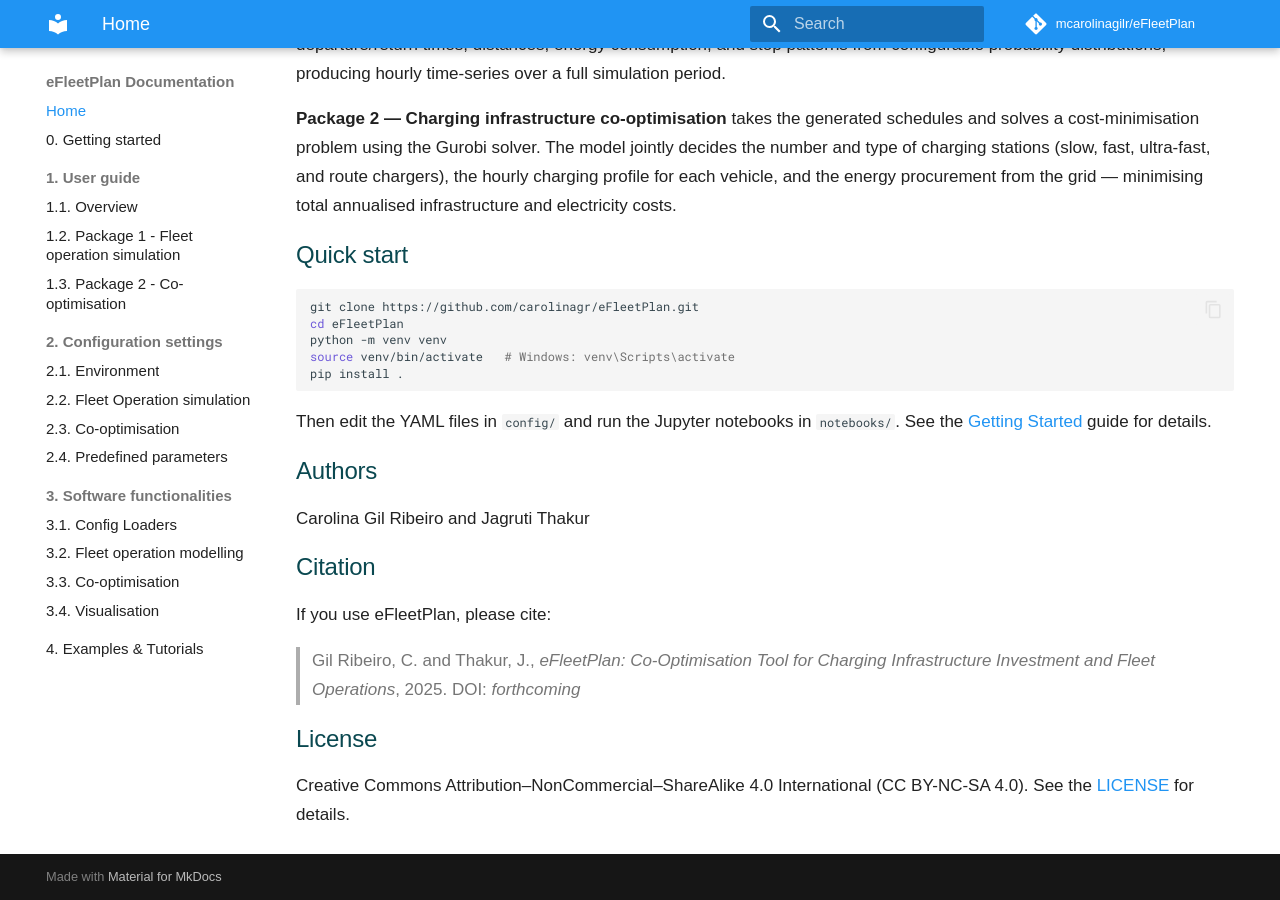
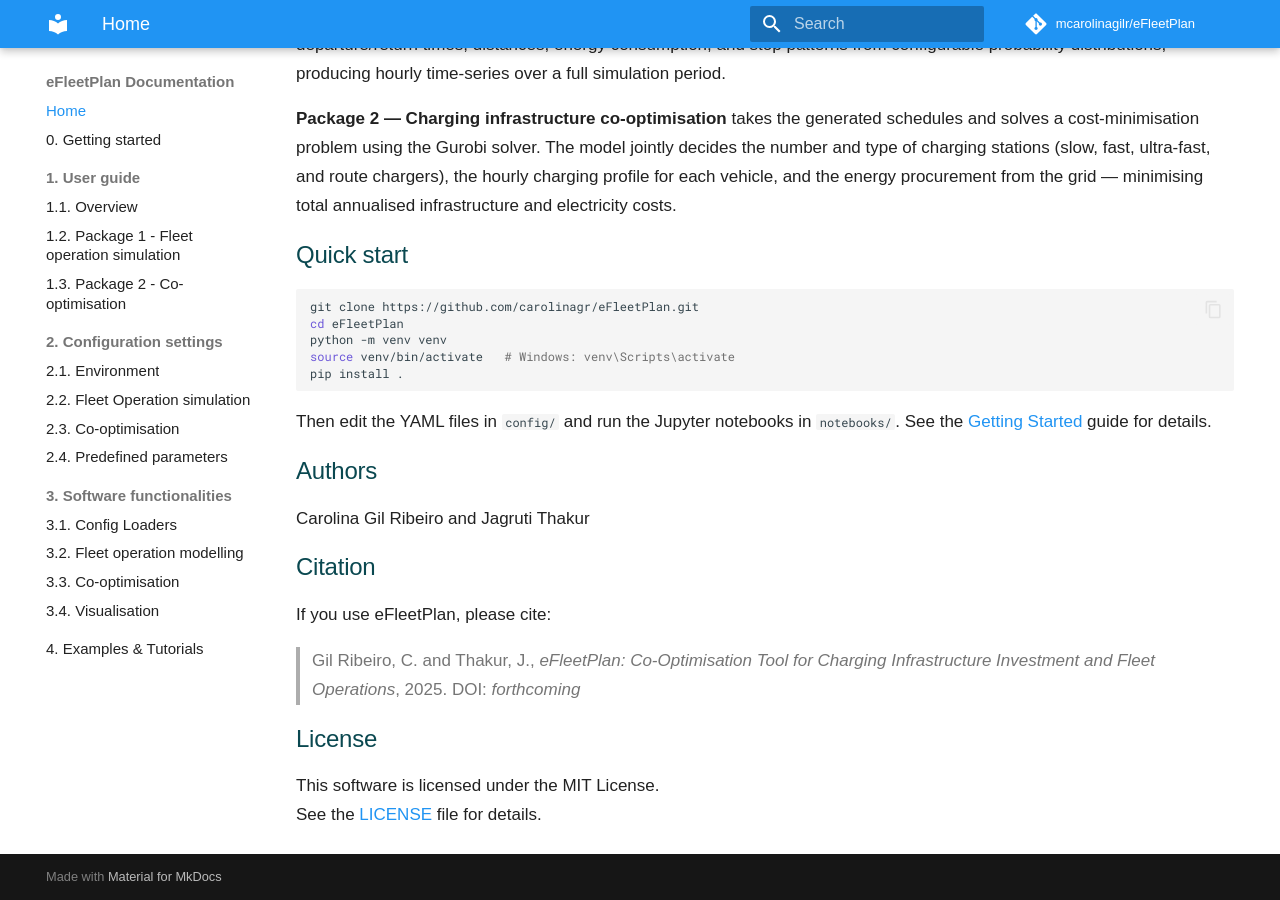
Before and after one commit to mcarolinagilr/eFleetPlan, an MkDocs documentation site: the page built from docs/index.md, in a window 1280 px wide and 900 px high, scrolled down 1058 px. Built offline with MkDocs 1.6.1 and Material for MkDocs 9.7.7, drawn with Linux system fonts in a browser that asks for light colours; some web fonts are replaced; comment, search, counter and statistics services are not loaded.

Commit message:
change license to MIT

```diff
--- a/docs/index.md
+++ b/docs/index.md
@@ -48,5 +48,5 @@ If you use eFleetPlan, please cite:
 
 ## License
 
-Creative Commons Attribution–NonCommercial–ShareAlike 4.0 International (CC BY-NC-SA 4.0).
-See the [LICENSE](https://creativecommons.org/licenses/by-nc-sa/4.0/) for details.
+This software is licensed under the MIT License.
+See the [LICENSE](./LICENSE) file for details.
--- a/pyproject.toml
+++ b/pyproject.toml
@@ -17,7 +17,7 @@ classifiers = [
     "Operating System :: OS Independent",
 ]
 
-license = Creative Commons Attribution-NonCommercial-ShareAlike 4.0 International
+license = MIT license
 license_files = { file = "LICENSE.txt" }
 keywords = ["EV", "optimization", "Pyomo", "fleet", "charging", "infrastructure", "LCV"]
 
```
Also changed, not shown: README.md (+2 -2 lines), 2 other files.
